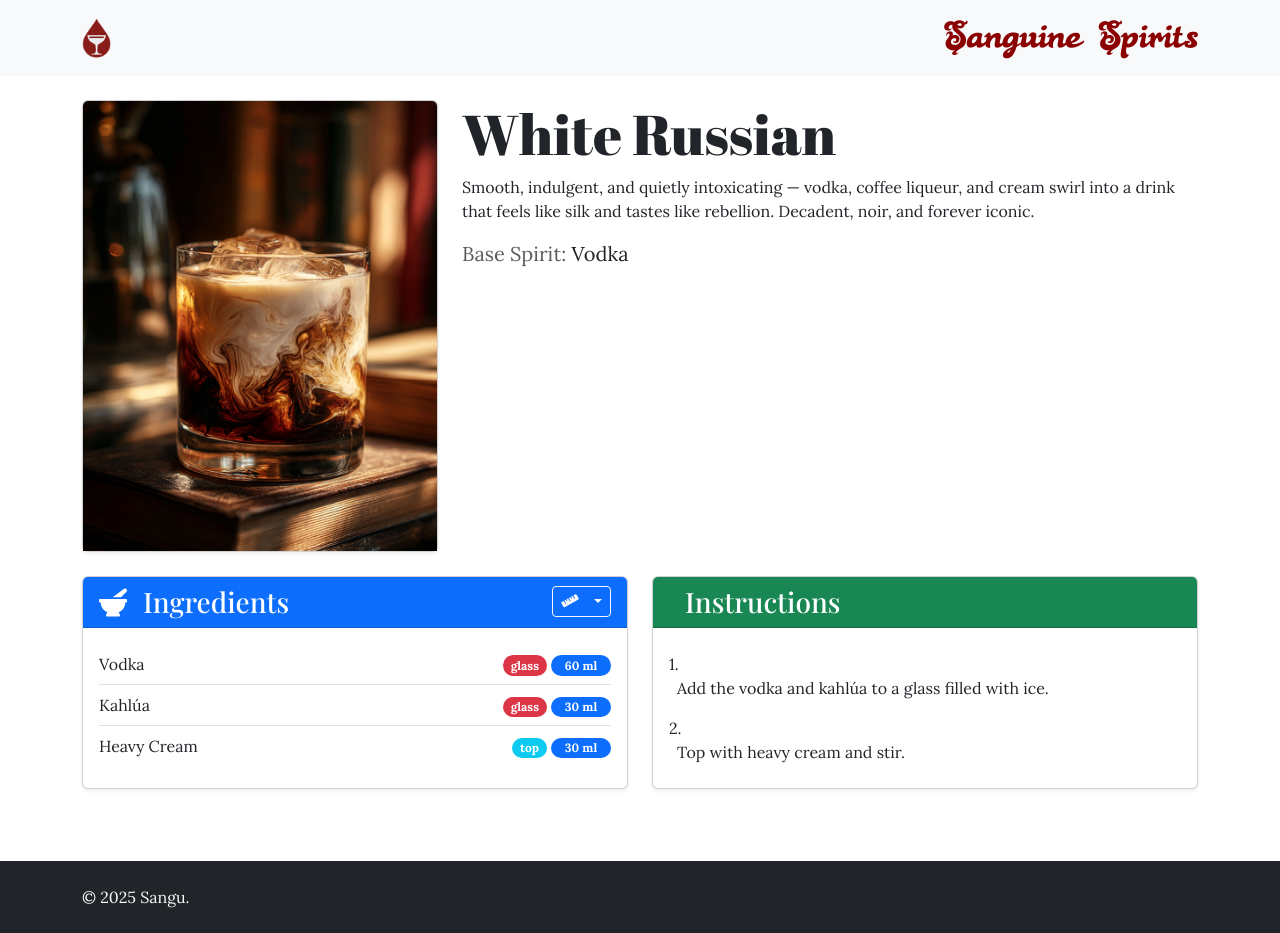
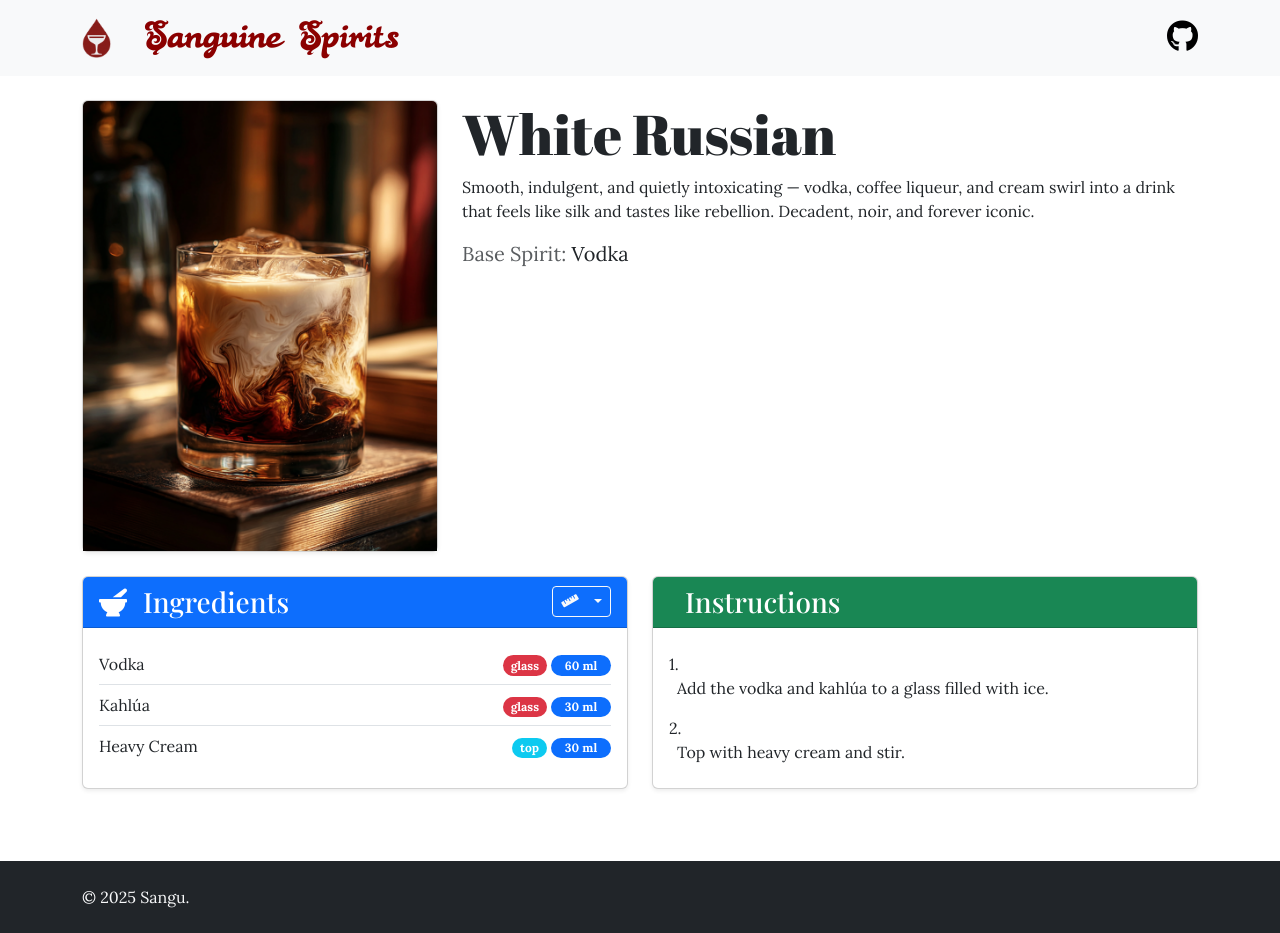
Before and after one commit to SanguPackage/Sanguine-Spirits, a Jekyll site: the page built from cocktails/white-russian.html, in a window 1280 px wide. Built offline with Jekyll 4.4.1, drawn with Linux system fonts in a browser that asks for light colours; nearby versions of some CDN libraries; some web fonts are replaced.

Commit message:
add link to github

```diff
--- a/_config.yml
+++ b/_config.yml
@@ -12,23 +12,11 @@ plugins:
   - jekyll-feed
 
 google_analytics:
+github: https://github.com/SanguPackage/Sanguine-Spirits
 
-# Exclude from processing.
-# The following items will not be processed, by default.
-# Any item listed under the `exclude:` key here will be automatically added to
-# the internal "default list".
-#
-# Excluded items can be processed by explicitly listing the directories or
-# their entries' file path in the `include:` list.
-#
-# exclude:
-#   - .sass-cache/
-#   - .jekyll-cache/
-#   - gemfiles/
-#   - Gemfile
-#   - Gemfile.lock
-#   - node_modules/
-#   - vendor/bundle/
-#   - vendor/cache/
-#   - vendor/gems/
-#   - vendor/ruby/
+
+exclude:
+  - generate-cocktail-pages.rb
+  - LICENSE
+  - pre-commit
+  - README.md
--- a/_includes/header.html
+++ b/_includes/header.html
@@ -1,6 +1,6 @@
 <nav class="navbar navbar-expand-lg bg-light">
   <div class="container">
-    <a href="{{ '/' | relative_url }}">
+    <a href="{{ '/' | relative_url }}" style="margin-right: 30px">
       <img src="{{ 'assets/img/logo-header.png' | absolute_url }}" style="max-height: 40px;">
     </a>
 
@@ -19,5 +19,11 @@
       </div>
     </div>
     {%- endcomment -%}
+
+    <div class="ms-auto">
+      <a href="{{ site.github }}" target="_blank" rel="noopener noreferrer" class="github-link">
+        <i class="fab fa-github fa-lg fa-2x"></i>
+      </a>
+    </div>
   </div>
 </nav>
--- a/_sass/site.scss
+++ b/_sass/site.scss
@@ -303,3 +303,8 @@ nav {
     transform: translateY(0);
   }
 }
+
+
+.github-link {
+  color: black;
+}
```
